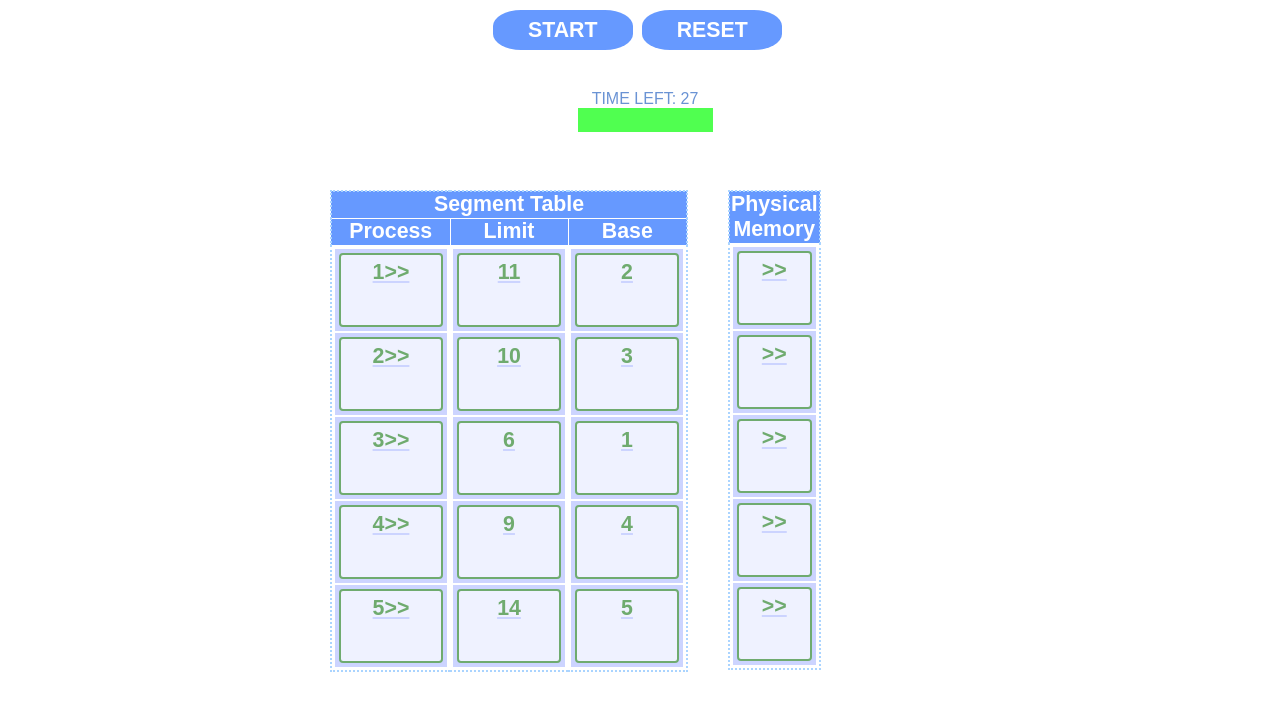
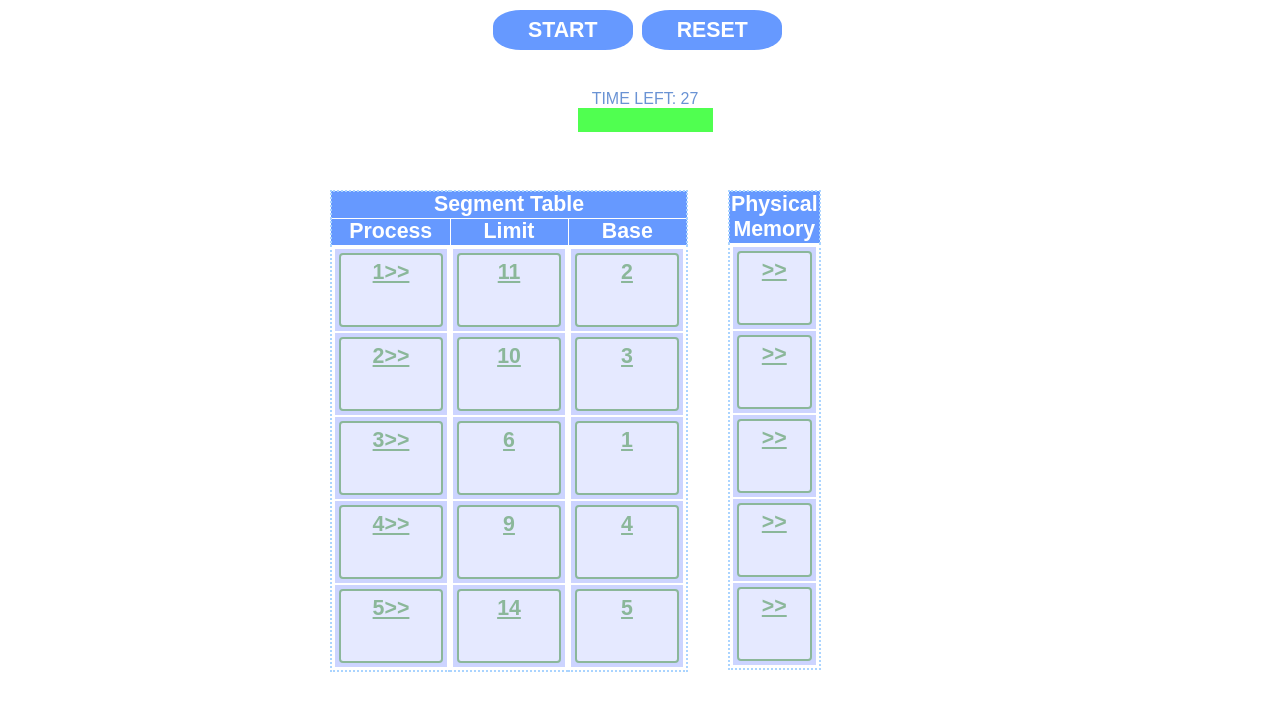
Before and after one commit to ingenierosantiago/segmentapp, a plain HTML site: page index.html in a window 1280 px wide. Both pictures are taken after a click on the button "START". Shown: the part 70-780 px from the top of the page. Drawn offline with Linux system fonts and the light colour scheme.

Commit message:
changes style4

```diff
--- a/index.html
+++ b/index.html
@@ -4,7 +4,11 @@
 	<title>JUEGO SEGMENTACI&Oacute;N</title>
 
 	<style>
-		a{color:#ccd4ff}
+		a{
+			color:#499B33;
+			opacity: 0.7;
+			filter: alpha(opacity=70);
+		}
 		a:visited, a:active{
 			color:white;
 		}
```
Also changed, not shown: 1 other file.
